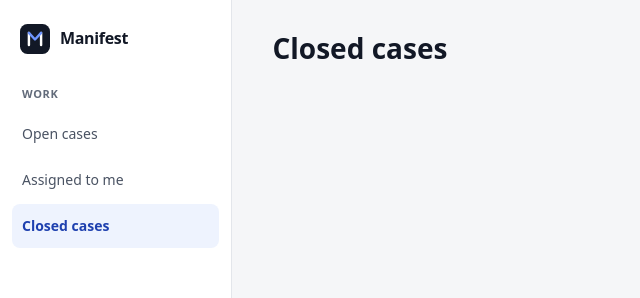
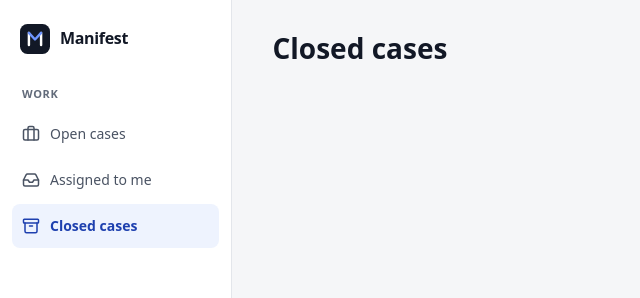
Before and after one commit to shubh0710/manifest, a React (Vite) app: page /cases/closed in a window 1280 px wide. Shown: the top 298 px of the page, without its empty margins (0-640 px from the left). Built offline with nearby package versions, Linux system fonts and the light colour scheme.

Commit message:
feat: add icons to sidebar

```diff
--- a/src/components/Sidebar.css
+++ b/src/components/Sidebar.css
@@ -45,6 +45,7 @@
     color: var(--ink-2);
     font-weight: 500;
     text-decoration: none;
+    gap: 10px;
 }
 
 .nav-item:hover {
--- a/src/components/Sidebar.tsx
+++ b/src/components/Sidebar.tsx
@@ -1,17 +1,19 @@
 import { NavLink } from "react-router"
+import { Archive, Briefcase, Inbox, type LucideIcon } from "lucide-react"
 import Logo from "./Logo"
 import './Sidebar.css'
 
 type NavItem = {
     label: string
     path: string
+    icon: LucideIcon
     count?: number
 }
 
 const NAV_ITEMS: NavItem[] = [
-    { label: 'Open cases', path: '/cases/open' },
-    { label: 'Assigned to me', path: '/cases/assigned' },
-    { label: 'Closed cases', path: '/cases/closed' },
+    { label: 'Open cases', path: '/cases/open', icon: Briefcase },
+    { label: 'Assigned to me', path: '/cases/assigned', icon: Inbox },
+    { label: 'Closed cases', path: '/cases/closed', icon: Archive },
 ]
 
 function Sidebar() {
@@ -24,11 +26,16 @@ function Sidebar() {
 
             <nav className="nav" aria-label="Case lists">
                 <span className="nav-label">Work</span>
-                {NAV_ITEMS.map((item) => (
-                    <NavLink key={item.path} to={item.path} end className="nav-item">
-                        {item.label}
-                    </NavLink>
-                ))}
+                {NAV_ITEMS.map((item) => {
+                    const Icon = item.icon
+
+                    return (
+                        <NavLink key={item.path} to={item.path} end className="nav-item">
+                            <Icon size={18} aria-hidden="true" />
+                            {item.label}
+                        </NavLink>
+                    )
+                })}
             </nav>
         </aside>
     )
```
